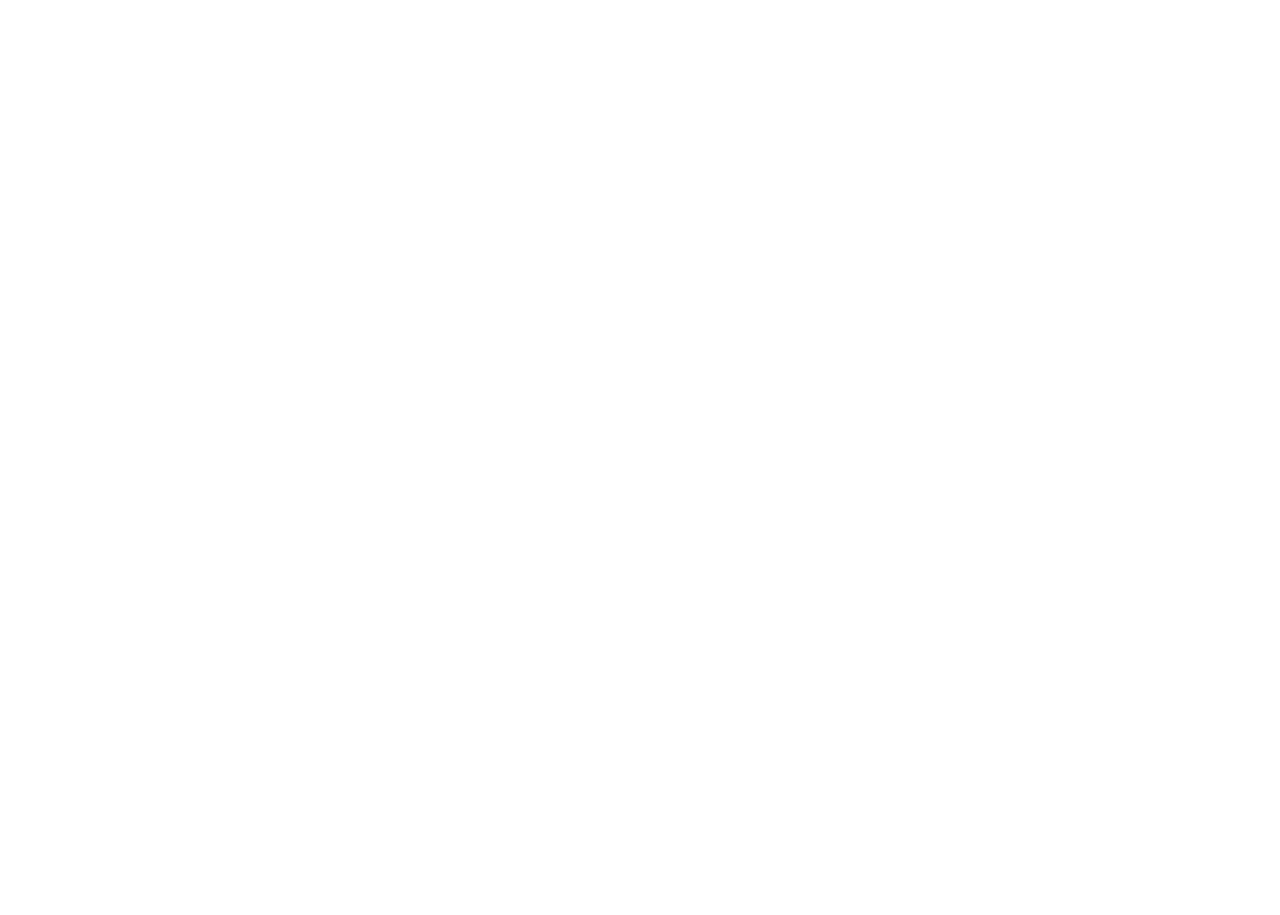
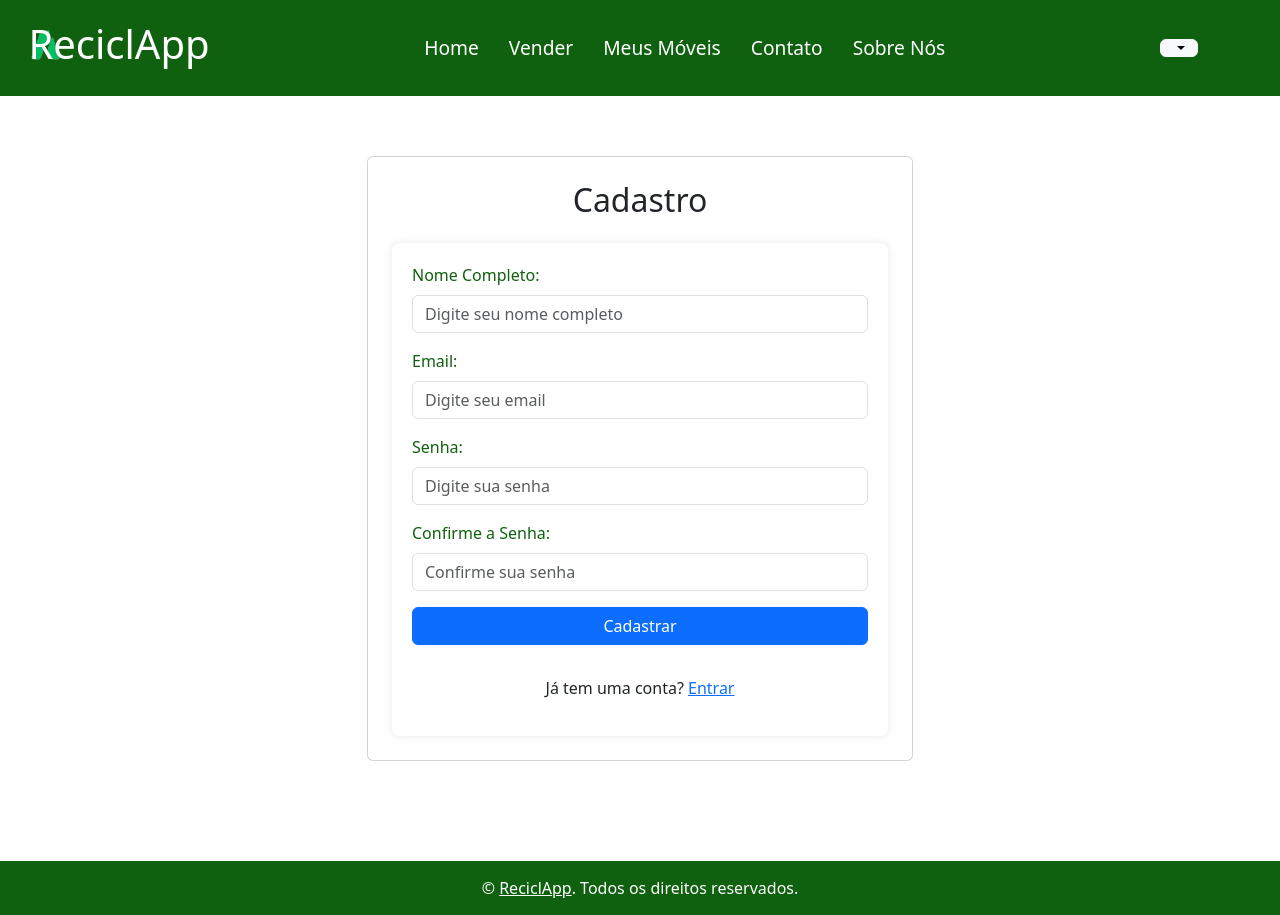
Before and after one commit to pewpola/reciclapp-front, a React (Vite) app: page /register in a window 1280 px wide. Before the commit this address had no page. Before the commit the page ends 800 px from the top, so only its background shows below. Built offline with nearby package versions, Linux system fonts and the light colour scheme.

Commit message:
register page

```diff
--- a/src/App.tsx
+++ b/src/App.tsx
@@ -5,6 +5,7 @@
 import Detail from './pages/detail';
 import Sell from './pages/sell';
 import Login from './pages/login';
+import Register from './pages/register';
 
 export default function App(){
   return (
@@ -15,6 +16,7 @@
         <Route path='/detail' element={<Detail/>} />
         <Route path='/sell' element={<Sell/>} />
         <Route path='/login' element={<Login/>} />
+        <Route path='/register' element={<Register/>} />
       </Routes>
     </Router>
   );
--- a/src/components/header/index.tsx
+++ b/src/components/header/index.tsx
@@ -1,6 +1,6 @@
 import logo from '../../assets/logo.png';
 import { Link } from 'react-router-dom';
-import { Dropdown, Nav } from 'react-bootstrap';
+import { Dropdown } from 'react-bootstrap';
 import 'bootstrap/dist/css/bootstrap.min.css';
 
 export default function Header() {
@@ -19,7 +19,6 @@
                     </ul>
                 </nav>
 
-                {/* Dropdown com React-Bootstrap */}
                 <Dropdown align="end">
                     <Dropdown.Toggle variant="light" id="userDropdown">
                         <i className="bi bi-person-circle"></i>
@@ -27,7 +26,7 @@
 
                     <Dropdown.Menu>
                         <Dropdown.Item as={Link} to="/login">Login</Dropdown.Item>
-                        <Dropdown.Item as={Link} to="/cadastro">Criar Conta</Dropdown.Item>
+                        <Dropdown.Item as={Link} to="/register">Criar Conta</Dropdown.Item>
                         <Dropdown.Item as={Link} to="/carrinho">Carrinho</Dropdown.Item>
                     </Dropdown.Menu>
                 </Dropdown>
--- a/src/components/login-form/index.tsx
+++ b/src/components/login-form/index.tsx
@@ -1,4 +1,5 @@
 import { useState } from 'react';
+import { Link } from 'react-router-dom';
 
 function LoginForm() {
     const [form, setForm] = useState({ email: '', password: '' });
@@ -18,7 +19,7 @@
                 <button type="submit" className="btn btn-primary">Entrar</button>
             </div>
             <p className="mt-3 text-center">
-                Não tem uma conta? <a href="/cadastro">Cadastre-se</a>
+                Não tem uma conta? <Link to={'/register'}>Cadastre-se</Link>
             </p>
         </form>
     );
--- /dev/null
+++ b/src/components/register-form/index.tsx
@@ -0,0 +1,38 @@
+import { useState } from 'react';
+import { Link } from 'react-router-dom';
+
+export default function RegisterForm() {
+    const [formData, setFormData] = useState({
+        name: '',
+        email: '',
+        password: '',
+        confirmPassword: ''
+    });
+
+    return (
+        <form>
+            <div className="mb-3">
+                <label htmlFor="name" className="form-label">Nome Completo:</label>
+                <input type="text" id="name" name="name" className="form-control" placeholder="Digite seu nome completo" value={formData.name} required />
+            </div>
+            <div className="mb-3">
+                <label htmlFor="email" className="form-label">Email:</label>
+                <input type="email" id="email" name="email" className="form-control" placeholder="Digite seu email" value={formData.email} required />
+            </div>
+            <div className="mb-3">
+                <label htmlFor="password" className="form-label">Senha:</label>
+                <input type="password" id="password" name="password" className="form-control" placeholder="Digite sua senha" value={formData.password} required />
+            </div>
+            <div className="mb-3">
+                <label htmlFor="confirmPassword" className="form-label">Confirme a Senha:</label>
+                <input type="password" id="confirmPassword" name="confirmPassword" className="form-control" placeholder="Confirme sua senha" value={formData.confirmPassword} required />
+            </div>
+            <div className="d-grid gap-2">
+                <button type="submit" className="btn btn-primary">Cadastrar</button>
+            </div>
+            <p className="mt-3 text-center">
+                Já tem uma conta? <Link to={'/login'}>Entrar</Link>
+            </p>
+        </form>
+    );
+}
--- /dev/null
+++ b/src/pages/register/index.tsx
@@ -0,0 +1,26 @@
+import Header from "../../components/header";
+import Footer from "../../components/footer";
+import RegisterForm from "../../components/register-form";
+
+export default function Register() {
+    return (
+        <div className="vh-100 d-flex flex-column">
+            <Header />
+            <section id="register" className="flex-grow-1 d-flex align-items-center justify-content-center">
+                <div className="container">
+                    <div className="row justify-content-center">
+                        <div className="col-md-6">
+                            <div className="card">
+                                <div className="card-body p-4">
+                                    <h2 className="text-center mb-4">Cadastro</h2>
+                                    <RegisterForm />
+                                </div>
+                            </div>
+                        </div>
+                    </div>
+                </div>
+            </section>
+            <Footer />
+        </div>
+    );
+}
```
